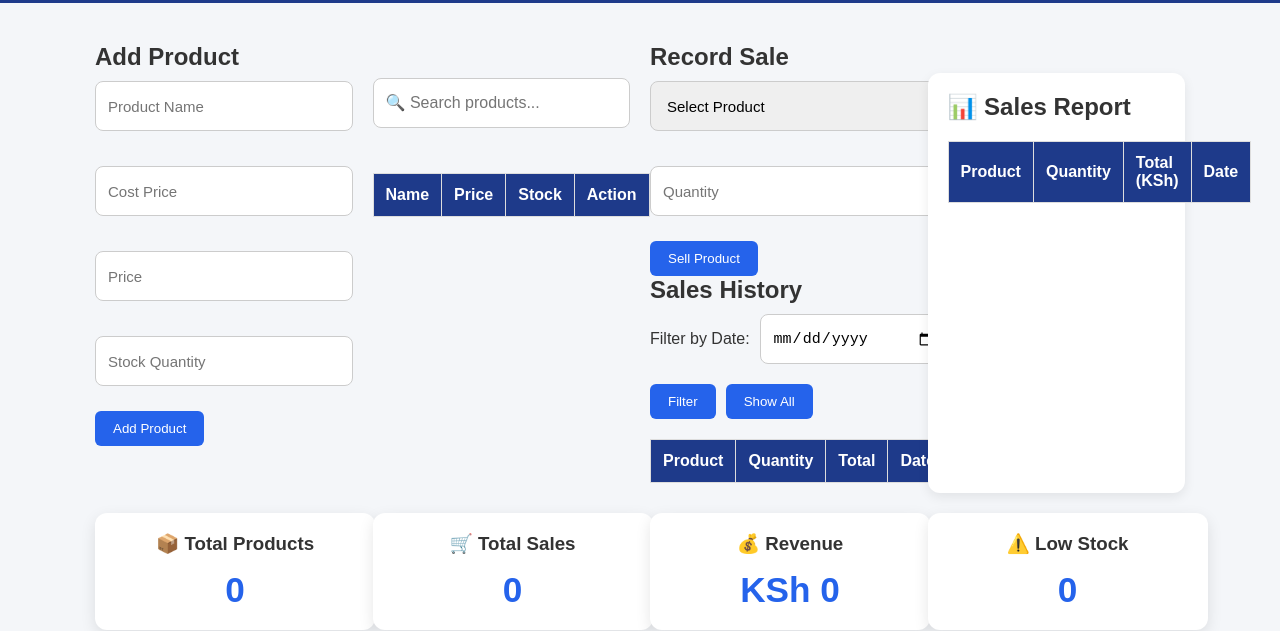
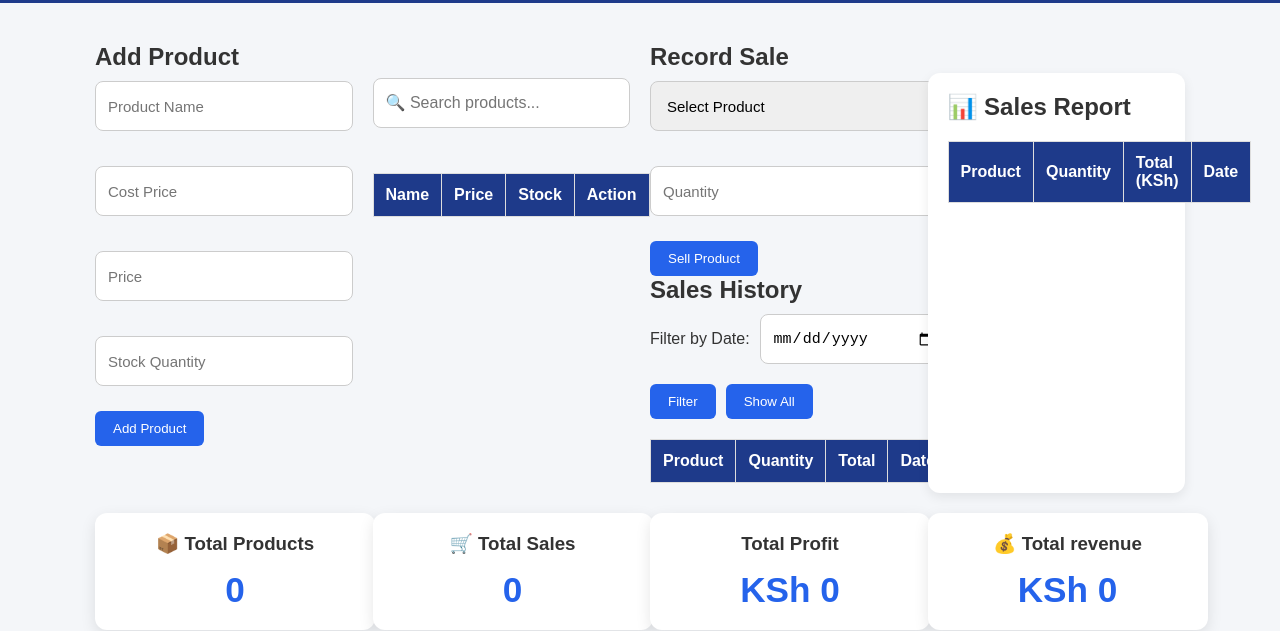
Before and after one commit to SilvesterMburu1/Hardware_online, a plain HTML site: page index.html in a window 1280 px wide. Shown: the part 173-804 px from the top of the page. Drawn offline with Linux system fonts and the light colour scheme.

Commit message:
Implement revenue and profit analytics in HardwarePOS Pro

```diff
--- a/assets/js/app.js
+++ b/assets/js/app.js
@@ -60,7 +60,10 @@ function updateDashboard() {
 
   // Total Revenue
   const revenue = sales.reduce((total, sale) => total + sale.total, 0);
+
+  const profit = sales.reduce((total, sale) => total + (sale.profit || 0), 0);
   document.getElementById("revenue").textContent = revenue;
+  document.getElementById("profit").textContent = profit;
 
   // Low Stock Products
   const lowStock = products.filter((product) => product.stock < 5);
--- a/assets/js/sales.js
+++ b/assets/js/sales.js
@@ -1,5 +1,4 @@
 function loadProductsIntoSelect() {
-
   const select = document.getElementById("saleProduct");
 
   const products = StorageManager.getProducts();
@@ -8,25 +7,20 @@ function loadProductsIntoSelect() {
         <option value="">Select Product</option>
     `;
 
-    products.forEach(product => {
-
+  products.forEach((product) => {
     select.innerHTML += `
             <option value="${product.id}">
                 ${product.name}
             </option>
         `;
-
   });
-
 }
 
 function recordSale(productId, quantity) {
-
   const products = StorageManager.getProducts();
   const sales = StorageManager.getSales();
 
-
-    const product = products.find(p => p.id == productId);
+  const product = products.find((p) => p.id == productId);
 
   if (!product) {
     alert("Product not found.");
@@ -39,9 +33,6 @@ function recordSale(productId, quantity) {
     alert("Enter a valid quantity.");
     return;
   }
-
-
-
 
   if (product.stock < quantity) {
     alert("Insufficient stock.");
@@ -56,8 +47,9 @@ function recordSale(productId, quantity) {
     productName: product.name,
     quantity: quantity,
     total: product.price * quantity,
+    profit: (product.price - product.cost) * quantity,
     date: new Date().toISOString().split("T")[0],
-        time: new Date(). toLocaleTimeString()
+    time: new Date().toLocaleTimeString(),
   };
 
   sales.push(sale);
@@ -66,5 +58,4 @@ function recordSale(productId, quantity) {
   StorageManager.saveSales(sales);
 
   showToast("Sale recorded successfully!");
-
 }
--- a/index.html
+++ b/index.html
@@ -201,9 +201,14 @@
     <h1 id="salesCount">0</h1>
 </div>
 
+      <div class="card">
+    <h3>Total Profit</h3>
+    <h1>KSh <span id="profit">0</span></h1>
+      </div>
+
 <div class="card">
-    <h3>💰 Revenue</h3>
-    <h1>KSh <span id="revenue">0</span></h1>
+    <h3>💰 Total revenue</h3>
+    <h1>KSh <span id="enue">0</span></h1>
 </div>
 
 <div class="card">
```
Lines whose indentation alone changed are shown as unchanged.
